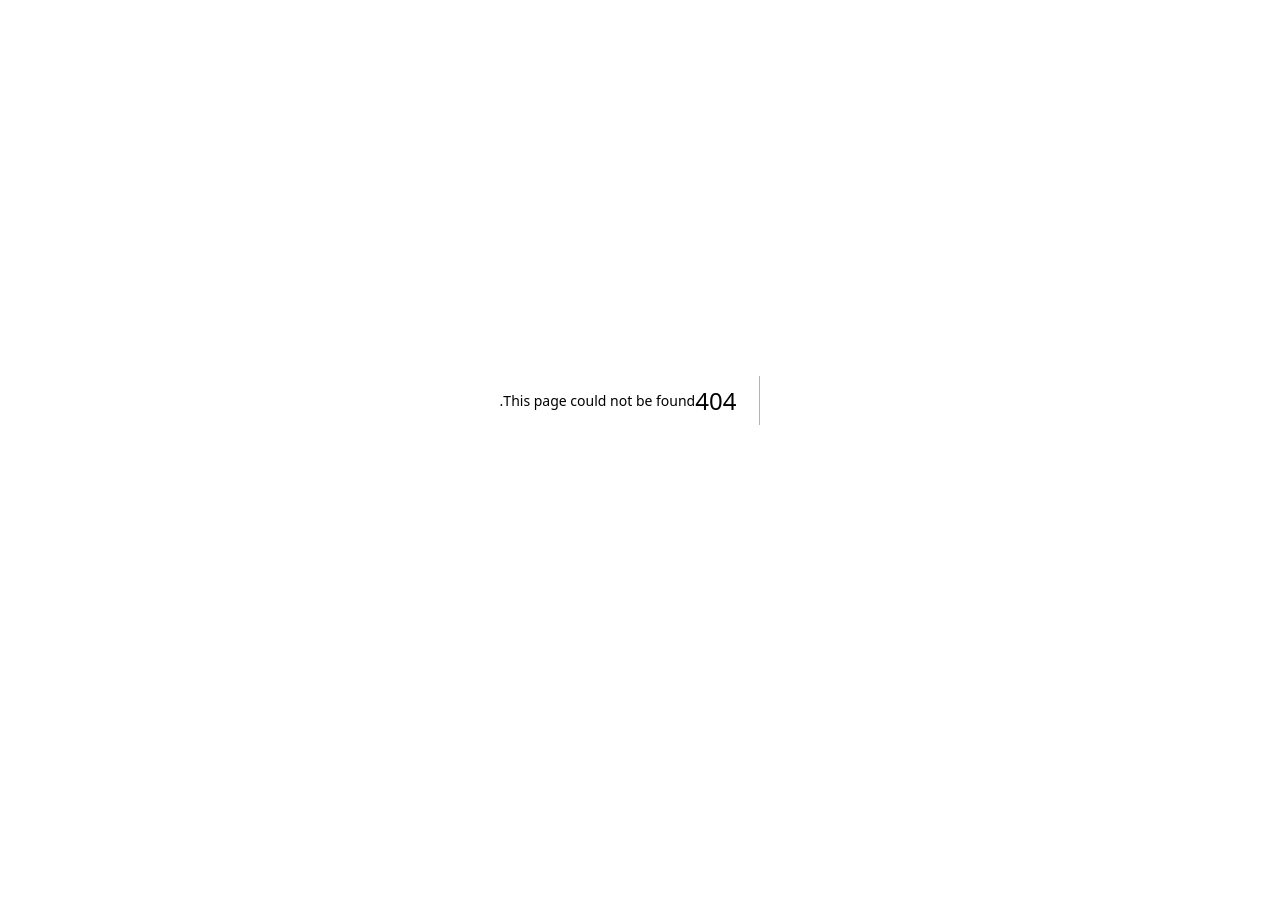
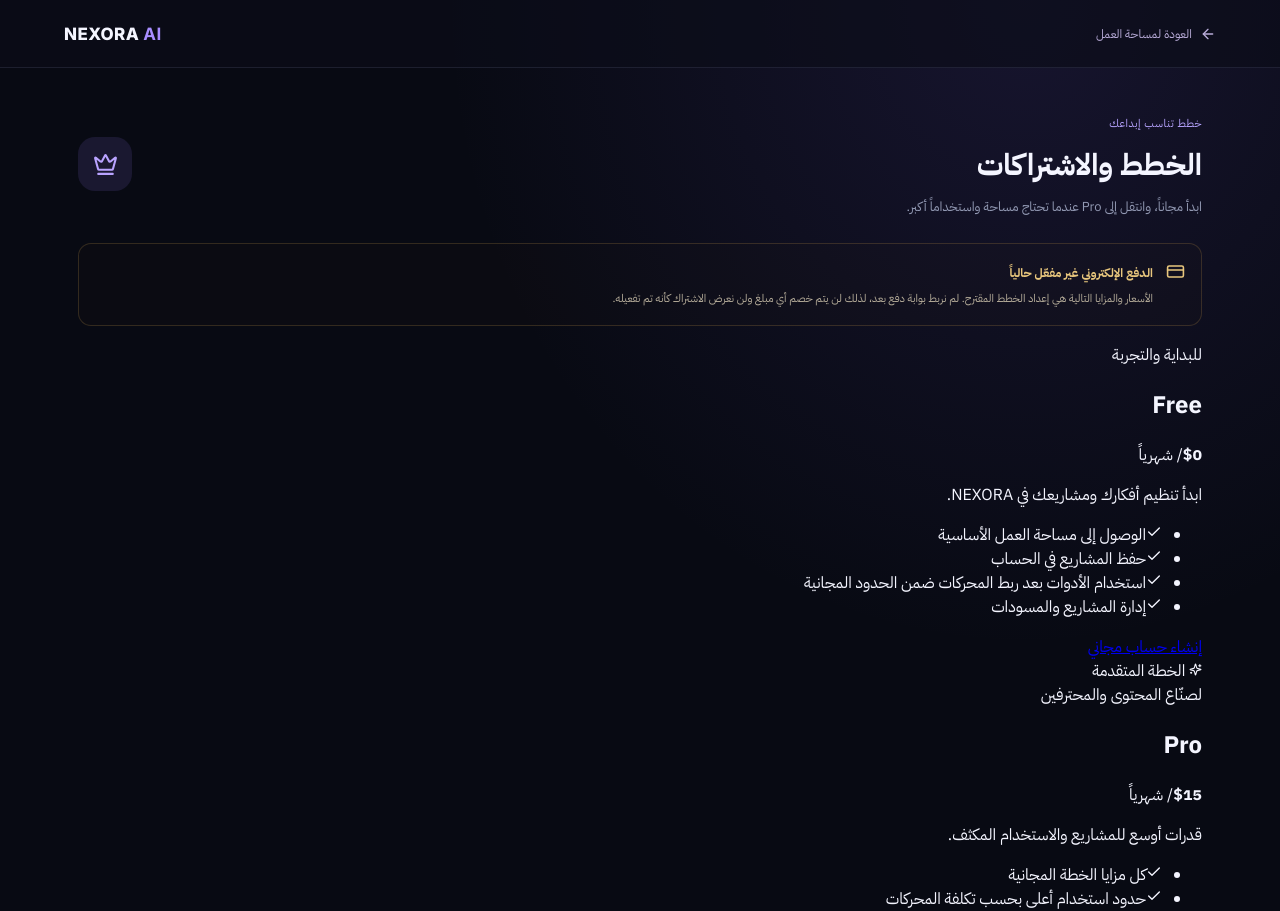
Before and after one commit to samaradelomran-spec/NEXORA-AI, a Next.js app: page /pricing in a window 1280 px wide. Before the commit this address had no page. Shown: the top 911 px of the page. Before the commit the page ends 800 px from the top, so only its background shows below. Built offline with nearby package versions, Linux system fonts and the light colour scheme.

Commit message:
Add subscription plans page

```diff
--- /dev/null
+++ b/app/pricing/page.tsx
@@ -0,0 +1,22 @@
+"use client";
+
+import Link from "next/link";
+import { ArrowLeft, Check, CreditCard, Crown, Sparkles } from "lucide-react";
+
+const freeFeatures = ["الوصول إلى مساحة العمل الأساسية", "حفظ المشاريع في الحساب", "استخدام الأدوات بعد ربط المحركات ضمن الحدود المجانية", "إدارة المشاريع والمسودات"];
+const proFeatures = ["كل مزايا الخطة المجانية", "حدود استخدام أعلى بحسب تكلفة المحركات", "أولوية في طابور المهام عند دعم المزود", "أدوات متقدمة للمشاريع الإبداعية", "إمكانية الوصول إلى محركات إضافية عند تفعيلها"];
+
+export default function PricingPage() {
+  return <main className="portal-shell">
+    <header className="portal-top"><Link href="/" className="portal-back"><ArrowLeft size={16} /> العودة لمساحة العمل</Link><span className="portal-brand">NEXORA <b>AI</b></span></header>
+    <section className="portal-content">
+      <div className="portal-heading"><div><span className="section-kicker">خطط تناسب إبداعك</span><h1>الخطط والاشتراكات</h1><p>ابدأ مجاناً، وانتقل إلى Pro عندما تحتاج مساحة واستخداماً أكبر.</p></div><span className="portal-heading-icon"><Crown size={25} /></span></div>
+      <div className="engine-notice"><CreditCard size={19} /><div><b>الدفع الإلكتروني غير مفعّل حالياً</b><p>الأسعار والمزايا التالية هي إعداد الخطط المقترح. لم نربط بوابة دفع بعد، لذلك لن يتم خصم أي مبلغ ولن نعرض الاشتراك كأنه تم تفعيله.</p></div></div>
+      <div className="pricing-grid">
+        <article className="pricing-card"><div className="pricing-label">للبداية والتجربة</div><h2>Free</h2><div className="pricing-price"><strong>$0</strong><span>/ شهرياً</span></div><p className="pricing-description">ابدأ تنظيم أفكارك ومشاريعك في NEXORA.</p><ul>{freeFeatures.map((feature) => <li key={feature}><Check size={16} />{feature}</li>)}</ul><Link className="pricing-secondary" href="/login">إنشاء حساب مجاني</Link></article>
+        <article className="pricing-card pricing-pro"><div className="pricing-popular"><Sparkles size={13} /> الخطة المتقدمة</div><div className="pricing-label">لصنّاع المحتوى والمحترفين</div><h2>Pro</h2><div className="pricing-price"><strong>$15</strong><span>/ شهرياً</span></div><p className="pricing-description">قدرات أوسع للمشاريع والاستخدام المكثف.</p><ul>{proFeatures.map((feature) => <li key={feature}><Check size={16} />{feature}</li>)}</ul><button className="pricing-disabled" disabled>الاشتراك سيتاح بعد ربط الدفع</button></article>
+      </div>
+      <p className="pricing-footnote">قد تختلف حدود التوليد والدقة والميزات حسب المحرك المتصل وشروط مزوده. دقة 2K و4K متاحة كأهداف فقط عندما يدعمها النموذج المستخدم.</p>
+    </section>
+  </main>;
+}
```
